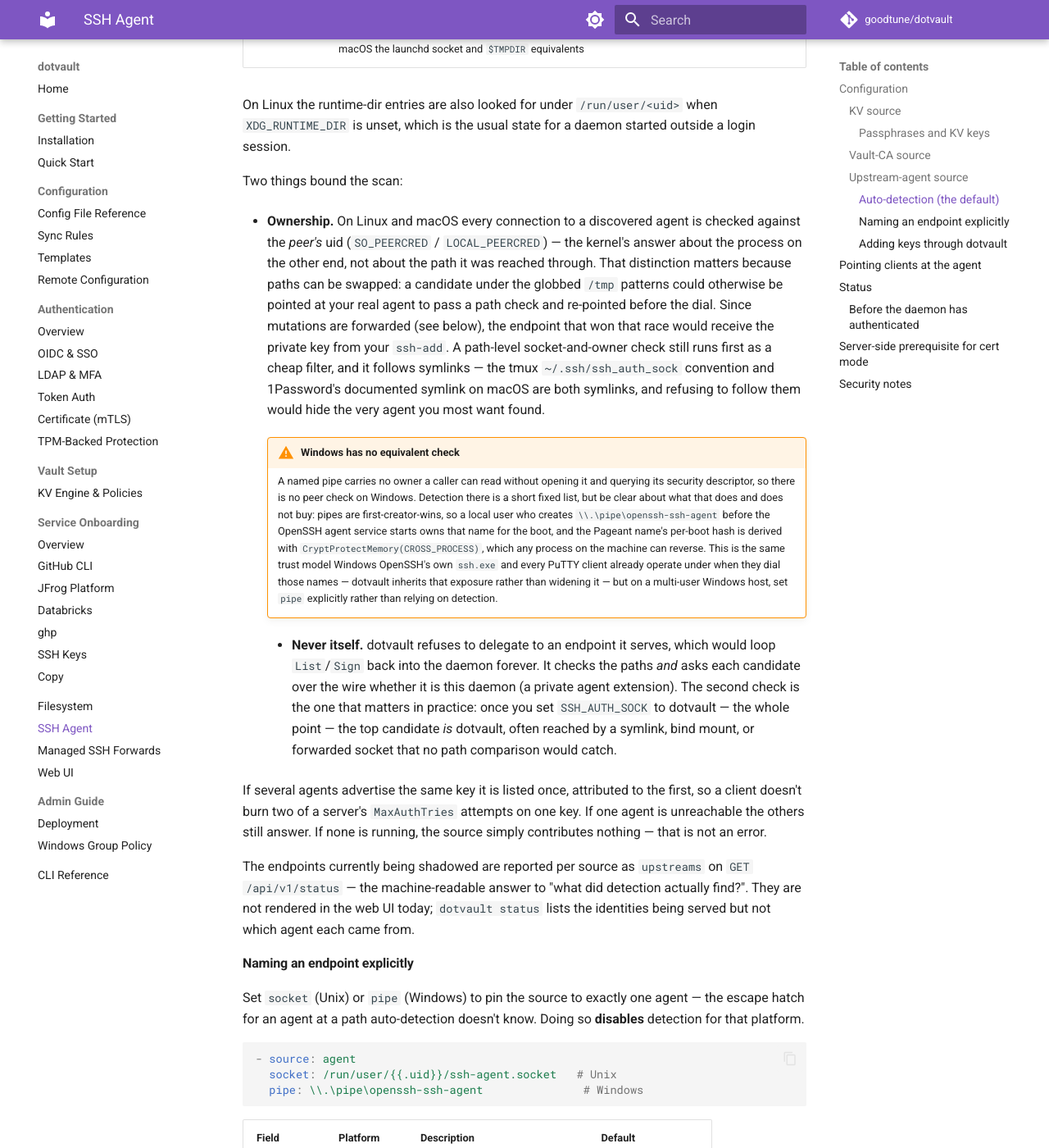
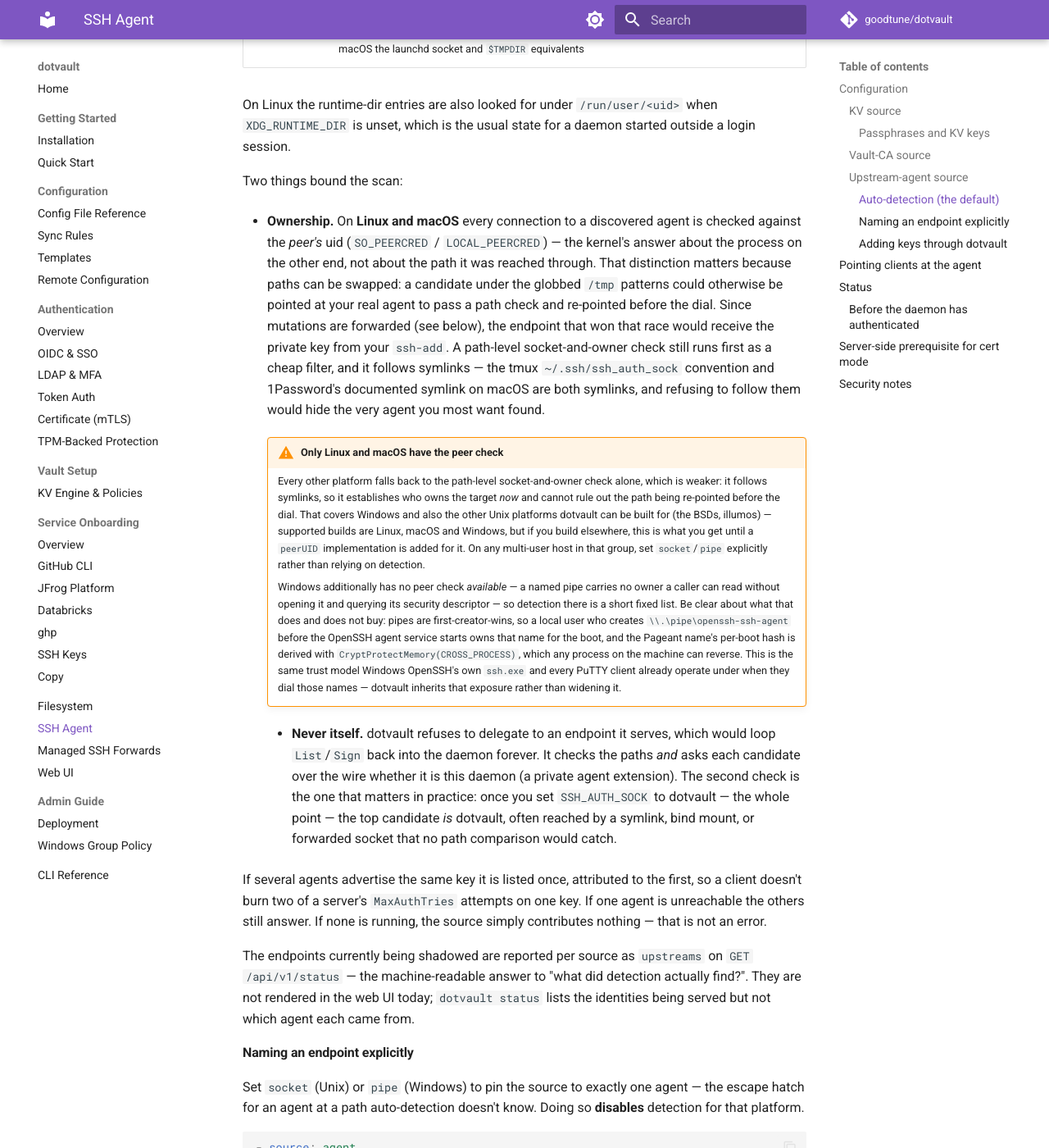
Before and after one commit to goodtune/dotvault, an MkDocs documentation site: the page built from docs/guide/ssh-agent.md, in a window 1280 px wide and 1400 px high, scrolled down 3541 px. Shown: the whole window at 82% size. Built offline with MkDocs 1.6.1 and Material for MkDocs 9.7.7, drawn with Linux system fonts in a browser that asks for light colours; comment, search, counter and statistics services are not loaded.

Commit message:
fix(agent): correct a stale Windows test and the peer-check platform claim
Both from Copilot's review, both verified.

factory_windows_test.go asserted the resolver defaults an empty pipe to the
built-in OpenSSH pipe — the contract before auto-detection took over the empty
case. resolveUpstreamEndpoint now handles only explicitly configured endpoints
and rejects an empty one, so that test would fail on Windows. It compiles, so
neither `go vet` nor the Linux-only CI job could catch it; it would have
surfaced the first time anyone ran the suite on Windows. Rewritten to pin the
real contract, plus a test for where the default actually lives now
(candidateEndpoints), asserted against the pipe namespace rather than assuming
the pipe is always present.

The docs said only Windows lacks the peer-credential check, but peercred_other.go
is `!linux && !darwin` — it also covers the BSDs and illumos, which fail open to
the path-level check alone. Supported builds are Linux, macOS and Windows, but
over-promising a security property for a platform someone can build for is worth
correcting: the warning now names the guarantee by platform group and says what
the weaker check does and does not establish.

Also added `GOOS=windows go test -c` to the local pre-push checks — it would
have caught a compile-level version of the first problem, though not this
assertion-level one.

```diff
--- a/docs/guide/ssh-agent.md
+++ b/docs/guide/ssh-agent.md
@@ -154,8 +154,8 @@ outside a login session.
 
 Two things bound the scan:
 
-- **Ownership.** On Linux and macOS every connection to a discovered agent is
-  checked against the *peer's* uid (`SO_PEERCRED` / `LOCAL_PEERCRED`) — the
+- **Ownership.** On **Linux and macOS** every connection to a discovered agent
+  is checked against the *peer's* uid (`SO_PEERCRED` / `LOCAL_PEERCRED`) — the
   kernel's answer about the process on the other end, not about the path it was
   reached through. That distinction matters because paths can be swapped: a
   candidate under the globbed `/tmp` patterns could otherwise be pointed at
@@ -167,19 +167,29 @@ Two things bound the scan:
   are both symlinks, and refusing to follow them would hide the very agent you
   most want found.
 
-    !!! warning "Windows has no equivalent check"
-        A named pipe carries no owner a caller can read without opening it and
-        querying its security descriptor, so there is no peer check on Windows.
-        Detection there is a short fixed list, but be clear about what that
-        does and does not buy: pipes are first-creator-wins, so a local user
-        who creates `\\.\pipe\openssh-ssh-agent` before the OpenSSH agent
-        service starts owns that name for the boot, and the Pageant name's
-        per-boot hash is derived with `CryptProtectMemory(CROSS_PROCESS)`,
-        which any process on the machine can reverse. This is the same trust
-        model Windows OpenSSH's own `ssh.exe` and every PuTTY client already
-        operate under when they dial those names — dotvault inherits that
-        exposure rather than widening it — but on a multi-user Windows host,
-        set `pipe` explicitly rather than relying on detection.
+    !!! warning "Only Linux and macOS have the peer check"
+        Every other platform falls back to the path-level socket-and-owner
+        check alone, which is weaker: it follows symlinks, so it establishes
+        who owns the target *now* and cannot rule out the path being re-pointed
+        before the dial. That covers Windows and also the other Unix platforms
+        dotvault can be built for (the BSDs, illumos) — supported builds are
+        Linux, macOS and Windows, but if you build elsewhere, this is what you
+        get until a `peerUID` implementation is added for it. On any
+        multi-user host in that group, set `socket`/`pipe` explicitly rather
+        than relying on detection.
+
+        Windows additionally has no peer check *available* — a named pipe
+        carries no owner a caller can read without opening it and querying its
+        security descriptor — so detection there is a short fixed list. Be
+        clear about what that does and does not buy: pipes are
+        first-creator-wins, so a local user who creates
+        `\\.\pipe\openssh-ssh-agent` before the OpenSSH agent service starts
+        owns that name for the boot, and the Pageant name's per-boot hash is
+        derived with `CryptProtectMemory(CROSS_PROCESS)`, which any process on
+        the machine can reverse. This is the same trust model Windows
+        OpenSSH's own `ssh.exe` and every PuTTY client already operate under
+        when they dial those names — dotvault inherits that exposure rather
+        than widening it.
 - **Never itself.** dotvault refuses to delegate to an endpoint it serves,
   which would loop `List`/`Sign` back into the daemon forever. It checks the
   paths *and* asks each candidate over the wire whether it is this daemon (a
```
Also changed, not shown: CLAUDE.md (+1 -1 lines), 1 other file.
